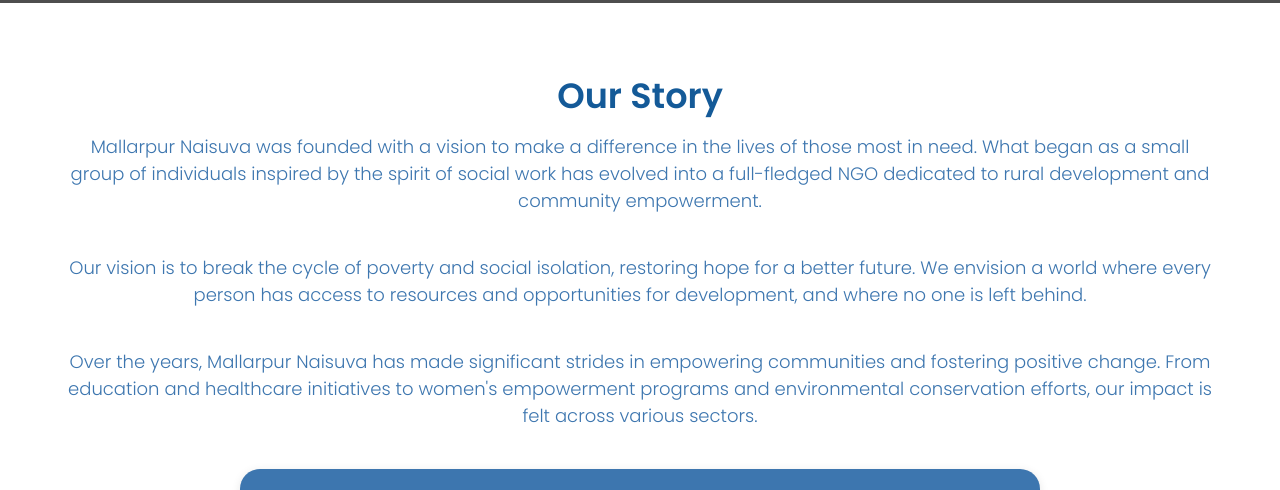
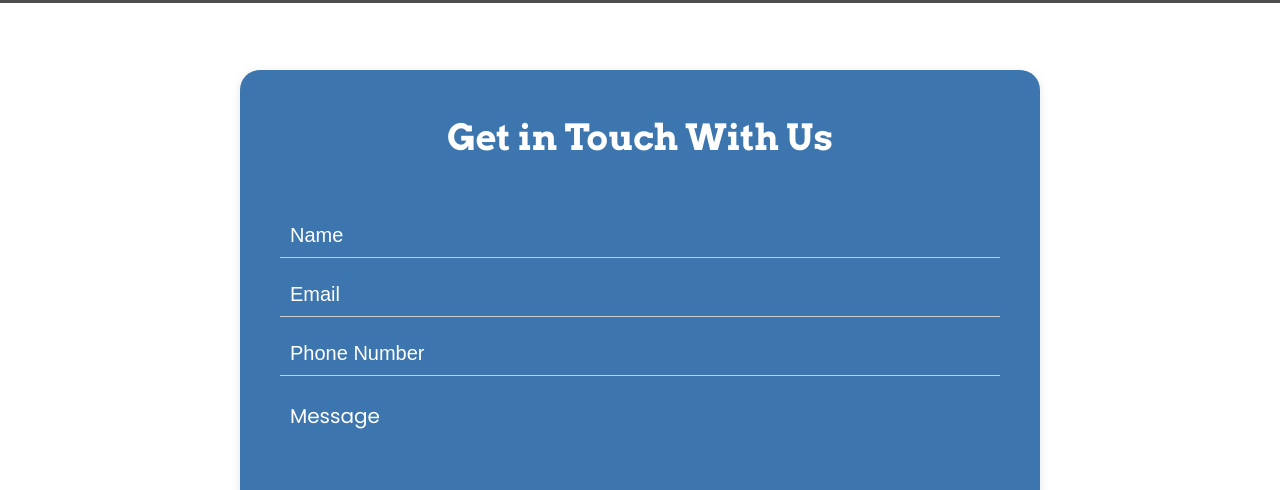
Before and after one commit to TakeTech-Devs/MNS-NGO, a React (Create React App) app in the folder frontend/: page /governing in a window 1280 px wide. Shown: the part 797-1287 px from the top of the page. Built offline with nearby package versions, Linux system fonts and the light colour scheme; grey boxes are pictures that could not be loaded.

Commit message:
fixed issues

```diff
--- a/frontend/src/Components/Governing/Governing.jsx
+++ b/frontend/src/Components/Governing/Governing.jsx
@@ -11,18 +11,7 @@
 					<p className="our-team-caption">Welcome to Mallarpur Naisuva, where our mission is to empower communities, uplift the vulnerable, and create positive change in society.</p>
 				</div>
 			</div>
-            <div className="our-story-section our-service">
-                <div className="our-team-heading">Our Story</div>
-                <div className="our-team-caption">
-                    Mallarpur Naisuva was founded with a vision to make a difference in the lives of those most in need. What began as a small group of individuals inspired by the spirit of social work has evolved into a full-fledged NGO dedicated to rural development and community empowerment.
-                </div>
-                <div className="our-team-caption">
-                    Our vision is to break the cycle of poverty and social isolation, restoring hope for a better future. We envision a world where every person has access to resources and opportunities for development, and where no one is left behind.
-                </div>
-                <div className="our-team-caption">
-                    Over the years, Mallarpur Naisuva has made significant strides in empowering communities and fostering positive change. From education and healthcare initiatives to women's empowerment programs and environmental conservation efforts, our impact is felt across various sectors.
-                </div>
-            </div>
+
         </>
     )
 }
```
